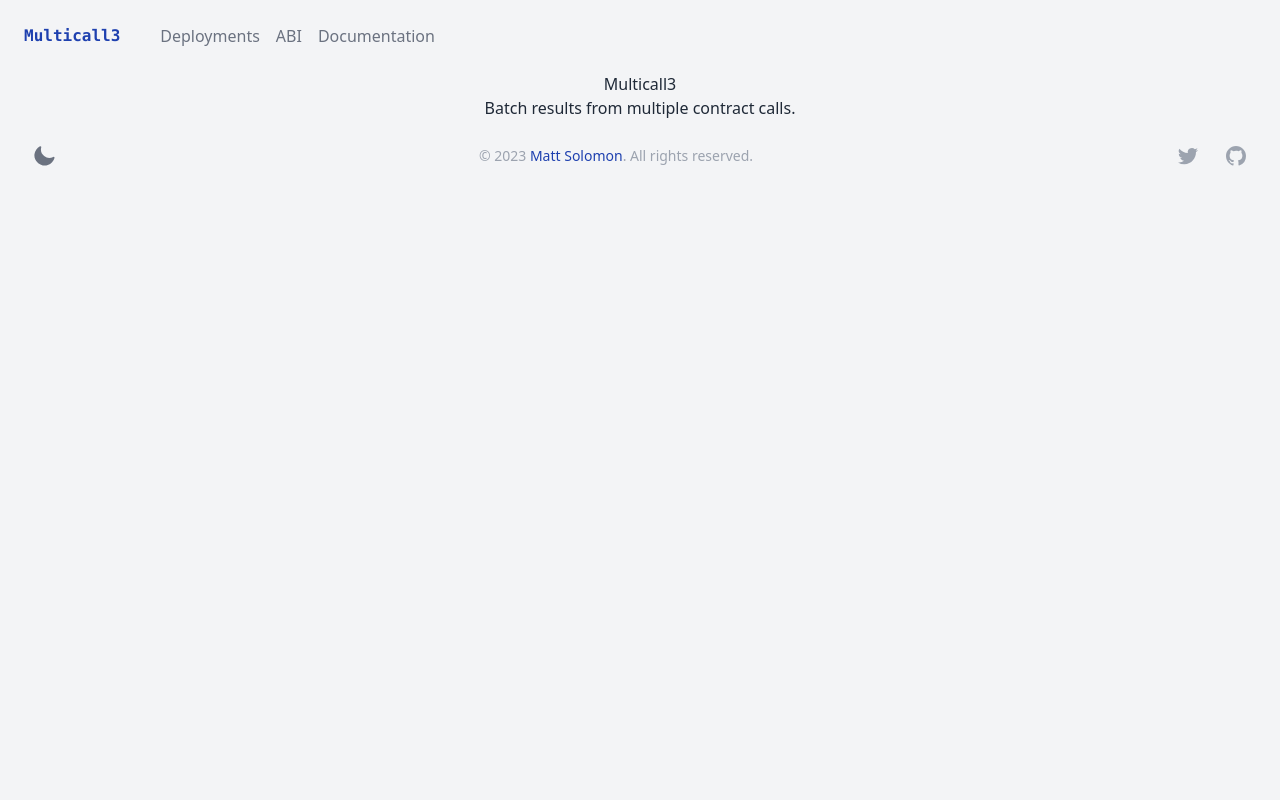
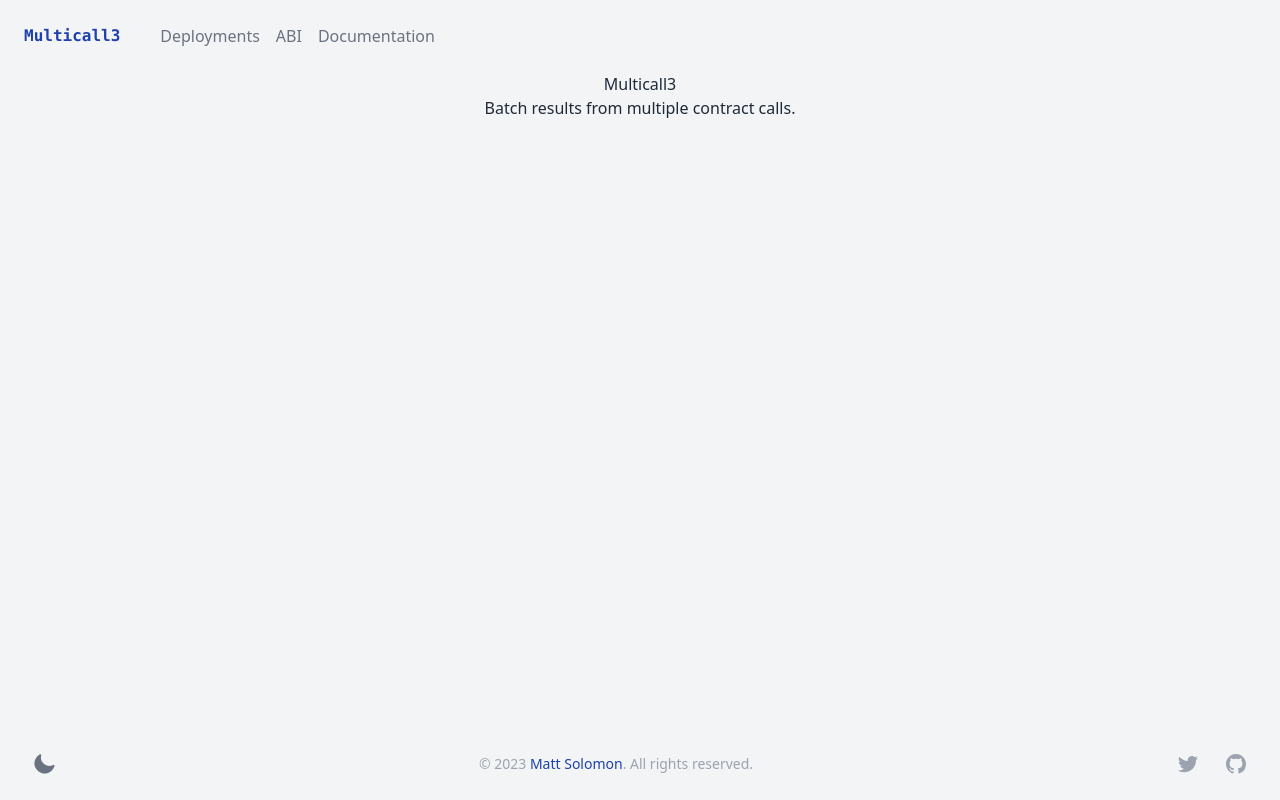
Before and after one commit to mds1/multicall3-frontend, a Next.js app: page / in a window 1280 px wide. Built offline with nearby package versions, Linux system fonts and the light colour scheme.

Commit message:
style: layout tweak

```diff
--- a/src/components/layout/Layout.tsx
+++ b/src/components/layout/Layout.tsx
@@ -9,7 +9,7 @@ export default function Layout({ children }: Props) {
   return (
     <div className='flex flex-col min-h-screen bg-gray-100 dark:bg-gray-900'>
       <Header />
-      <main className='h-full w-full px-4 text-gray-800 dark:text-gray-100 sm:px-6 md:justify-between lg:px-8'>
+      <main className='flex-1 h-full w-full px-4 text-gray-800 dark:text-gray-100 sm:px-6 md:justify-between lg:px-8'>
         {children}
       </main>
       <Footer />
--- a/src/pages/abi.tsx
+++ b/src/pages/abi.tsx
@@ -135,7 +135,6 @@ const Abi = () => {
         title={`${tabs[selectedTab].name} ABI copied to clipboard!`}
       />
 
-      <div className="content-center">
         <Tab.Group selectedIndex={selectedTab} onChange={onTabChange}>
           <Tab.List className="border-b border-gray-200 dark:border-gray-700 -mb-px flex space-x-8 justify-center">
             {tabs.map((tab) => {
@@ -194,7 +193,6 @@ const Abi = () => {
             })}
           </Tab.Panels>
         </Tab.Group>
-      </div>
     </>
   );
 };
```
